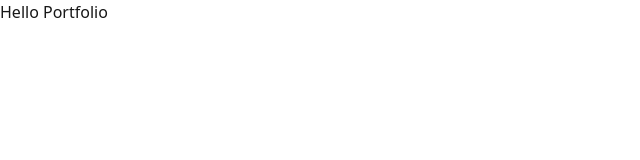
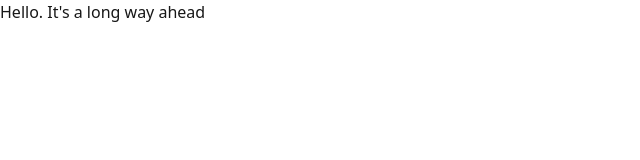
Before and after one commit to ShayokhShorfuddin/portfolio, a Next.js app: page / in a window 1280 px wide. Shown: the top 160 px of the page, without its empty margins (0-640 px from the left). Built offline with nearby package versions, Linux system fonts and the light colour scheme.

Commit message:
change name from 'portfolio' to 'journey-to-qec'

```diff
--- a/app/layout.tsx
+++ b/app/layout.tsx
@@ -14,7 +14,7 @@ const geistMono = Geist_Mono({
 });
 
 export const metadata: Metadata = {
-  // TODO: Update the title and description for your portfolio.
+  // TODO: Update the title and description for our site.
   // TODO: Need to add SEO and GEO stuff
   title: "Create Next App",
   description: "Generated by create next app",
--- a/app/page.tsx
+++ b/app/page.tsx
@@ -1,5 +1,5 @@
 export default function Page() {
-  return <p>Hello Portfolio</p>;
+  return <p>Hello. It's a long way ahead</p>;
   // TODO: Need to add 404 page.
   // TODO: That greenify inflated button? Yeah go for it!
 }
--- a/app/study/math/page.mdx
+++ b/app/study/math/page.mdx
@@ -34,3 +34,6 @@ $$
   alt="Solving unsolvable equations using imaginary numbers."
   width={600}
 />
+
+{/* TODO: That imaginary number image needs some cropping */}
+{/* TODO: Need to bring in fonts. Check discussion with claude */}
--- a/package.json
+++ b/package.json
@@ -1,5 +1,5 @@
 {
-  "name": "portfolio",
+  "name": "journey-to-qec",
   "version": "0.1.0",
   "private": true,
   "scripts": {
```
Also changed, not shown: 1 other file (tests, documents, lock files or other folders).
